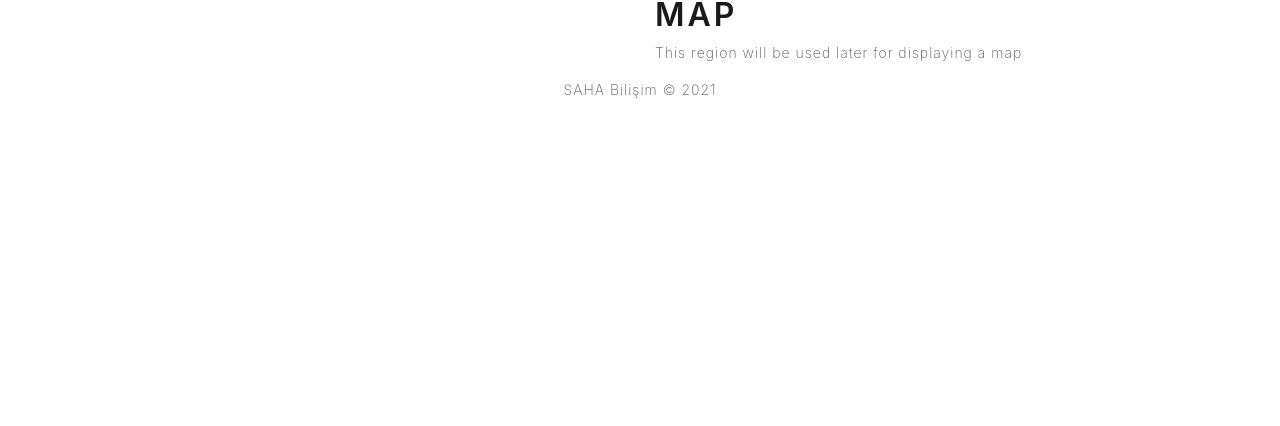
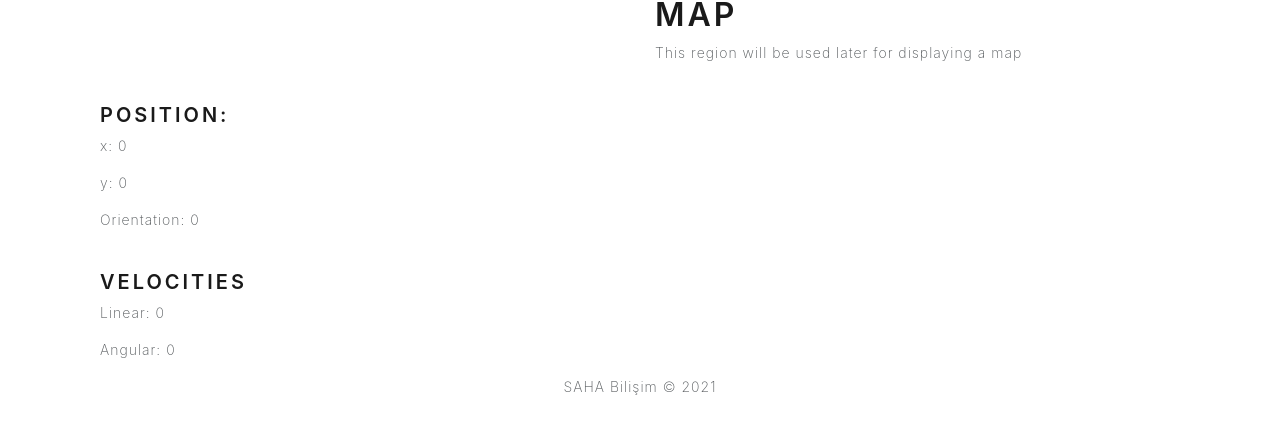
Before and after one commit to ehvenimunis/reactRosWebBasedInterface, a React (Create React App) app in the folder react-ros-robot/: page / in a window 1280 px wide. Shown: the part 235-661 px from the top of the page. Built offline with nearby package versions, Linux system fonts and the light colour scheme; no server answers.

Commit message:
Robot state futures

```diff
--- a/react-ros-robot/src/components/Home.jsx
+++ b/react-ros-robot/src/components/Home.jsx
@@ -1,6 +1,7 @@
 import React, {Component} from "react";
 import Connection from "./Connection";
 import Teleoperation from "./Teleoperation";
+import RobotState from "./RobotState"
 import {Row, Col, Container, Button} from "react-bootstrap"
 
 
@@ -28,8 +29,11 @@ class Home extends Component {
                         <p>This region will be used later for displaying a map</p>
                     </Col>
                 </Row>
-
-
+                <Row>
+                    <Col>
+                        <RobotState />
+                    </Col>
+                </Row>
             </Container>
 
         </div>
--- /dev/null
+++ b/react-ros-robot/src/components/RobotState.jsx
@@ -0,0 +1,102 @@
+import React, { Component } from "react";
+import { Col, Container, Row, Button } from "react-bootstrap"
+import Config from '../scripts/config';
+
+class RobotState extends Component {
+    state = {
+        ros: null,
+        x:0,
+        y:0,
+        orientation:0,
+        linear:0,
+        angular:0,
+    };
+
+    constructor(){
+        super();
+        this.init_connection();
+    };
+
+    init_connection(){
+        this.state.ros = new window.ROSLIB.Ros();
+        console.log(this.state.ros);
+
+        this.state.ros.on("connection", () => {
+            console.log("connection established in Teleoperation Companenet!");
+            console.log(this.state.ros);
+            this.setState({ connected: true});
+
+        });
+
+        this.state.ros.on("close", () => {
+            console.log("connection closed!");
+            this.setState({ connected: false});
+
+            //try to reconnect every 3 seconds
+            setTimeout(() => {
+                try{
+                    this.state.ros.connect("ws://"+
+                    Config.ROSBRIDGE_SERVER_IP+":"+
+                    Config.ROSBRIDGE_SERVER_PORT+""
+                    );
+                }catch (error){
+                    console.log("connection problem");
+                }
+            }, Config.RECONNECTION_TIMER);
+
+        });
+        try{
+            this.state.ros.connect("ws://"+
+            Config.ROSBRIDGE_SERVER_IP+":"+
+            Config.ROSBRIDGE_SERVER_PORT+""
+            );
+        }catch (error){
+            console.log("connection problem");
+        }
+    }
+
+    componentDidMount(){
+        this.getRobotState();
+    }
+
+    getRobotState(){
+        // pose subscriber
+        var pos_sub = new window.ROSLIB.Topic({
+            ros: this.state.ros,
+            name: Config.POSE_TOPIC,
+            messageType: "geometry_msgs/PoseWithCovarianceStamped",
+
+        });
+
+        // pose callback
+        pos_sub.subscribe((message)=>{
+            this.setState({x: message.pose.pose.position.x.toFixed(2)});
+            this.setState({y: message.pose.pose.position.y.toFixed(2)});
+
+        });
+    }
+
+    render() {
+        return(
+            <div>
+                <Row>
+                    <Col>
+                        <h4 className="mt-4"> Position:</h4>
+                        <p className="mt-0">x: {this.state.x}</p>
+                        <p className="mt-0">y: {this.state.y}</p>
+                        <p className="mt-0">Orientation: {this.state.orientation}</p>
+                    </Col>
+                </Row>
+                <Row>
+                    <Col>
+                        <h4 className="mt-4"> Velocities</h4>
+                        <p className="mt-0">Linear: {this.state.linear}</p>
+                        <p className="mt-0">Angular: {this.state.angular}</p>
+                    </Col>
+                </Row>
+            </div>
+        );
+    }
+}
+
+export default RobotState;
--- a/react-ros-robot/src/components/Teleoperation.jsx
+++ b/react-ros-robot/src/components/Teleoperation.jsx
@@ -63,14 +63,14 @@ class Teleoperation extends Component {
 
         var twist = new window.ROSLIB.Message({
             linear:{
-                x: event.y / 100,
+                x: event.y / 50,
                 y: 0,
                 z: 0,
             },
             angular:{
                 x: 0,
                 y: 0,
-                z: -event.x / 100,
+                z: -event.x / 50,
             },
         });
 
--- a/react-ros-robot/src/scripts/config.js
+++ b/react-ros-robot/src/scripts/config.js
@@ -2,7 +2,8 @@ const Config = {
   ROSBRIDGE_SERVER_IP: "192.168.8.101",
   ROSBRIDGE_SERVER_PORT: "9090",
   RECONNECTION_TIMER: 3000,
-  CMD_VEL_TOPIC: "/r5/android_vel",
+  CMD_VEL_TOPIC: "/r5/mobile_base_controller/cmd_vel",
+  POSE_TOPIC: "/r5/amcl_pose"
 };
 
 export default Config;
```
